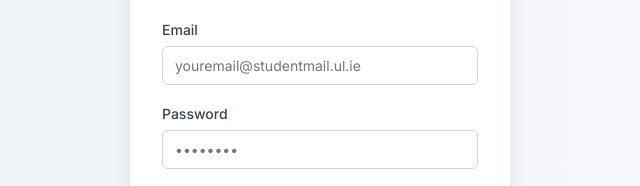
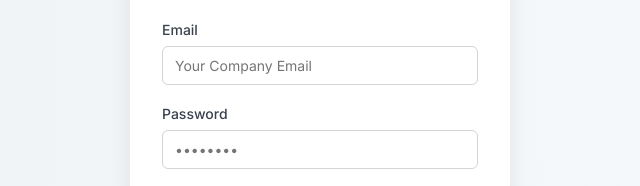
Before and after one commit to AndyCao555/ResidencyWebApp-fix, a plain HTML site: page CompanyLogin.html in a window 1280 px wide. Shown: the part 347-533 px from the top of the page, 320-960 px from the left. Drawn offline with nearby package versions, Linux system fonts and the light colour scheme.

Commit message:
changed placeholder in CompanyLogin

```diff
--- a/CompanyLogin.html
+++ b/CompanyLogin.html
@@ -28,9 +28,7 @@
               type="email"
               id="email"
               class="form-input"
-              placeholder="youremail@studentmail.ul.ie"
-              pattern="[a-z0-9._%+-]+@studentmail\.ul\.ie$"
-              title="Please enter a valid student email address ending with @studentmail.ul.ie"
+              placeholder="Your Company Email"
               required
             >
           </div>
```
